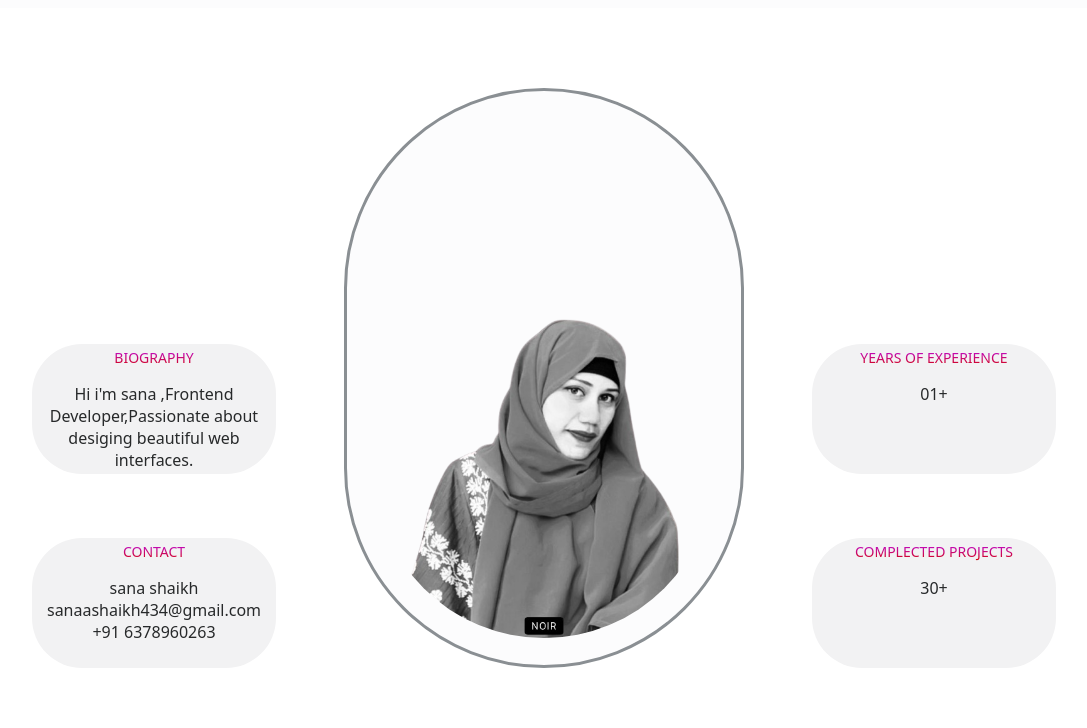
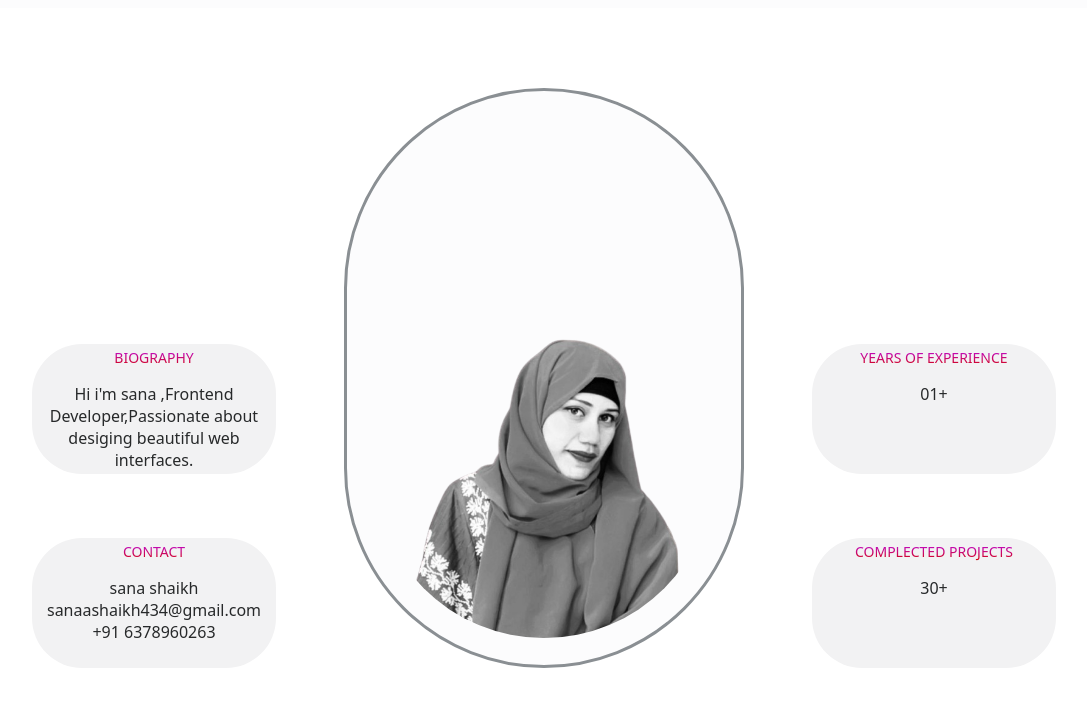
Before and after one commit to sanashaikh665/finalwork, a plain HTML site: page index.html in a window 1280 px wide. Shown: the part 72-800 px from the top of the page, without its empty margins (96-1183 px from the left). Drawn offline with nearby package versions, Linux system fonts and the light colour scheme.

Commit message:
index.html

```diff
--- a/index.html
+++ b/index.html
@@ -105,7 +105,7 @@
                     </h1>-->
                     <div class="home__blob grid">
                       <div data-aos="flip-up" data-aos-delay="500" data-aos-duration="10000" class="home__perfil">
-                        <img src="l.png" alt="home perfil">
+                        <img src="a.png" alt="home perfil">
                       </div>
                    <!-- <img src="shape-wawes.svg" alt="" class="home__shape__wawes">
                       <img src="shape-circle.svg" alt="" class="home__shape__circle">-->
```
